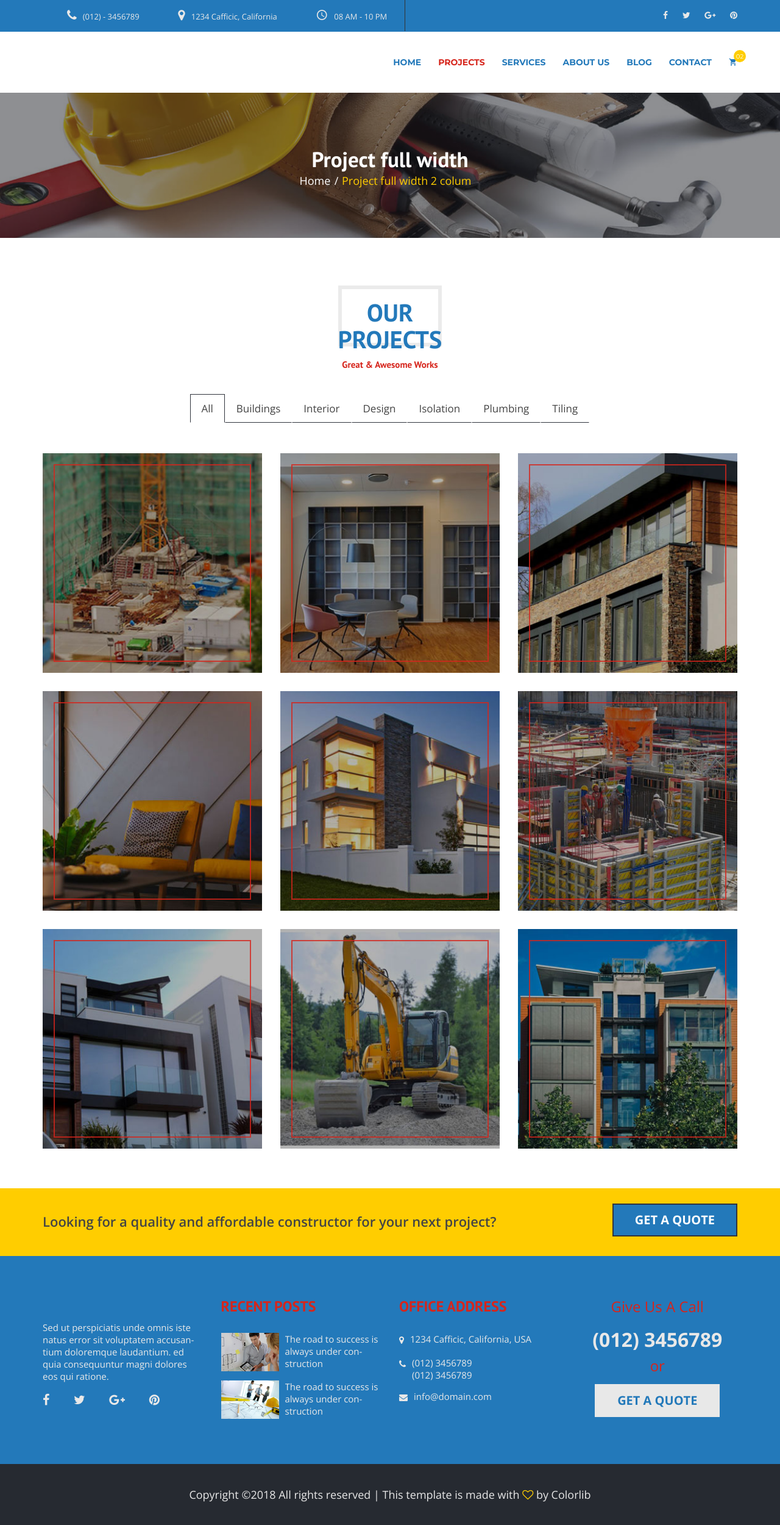
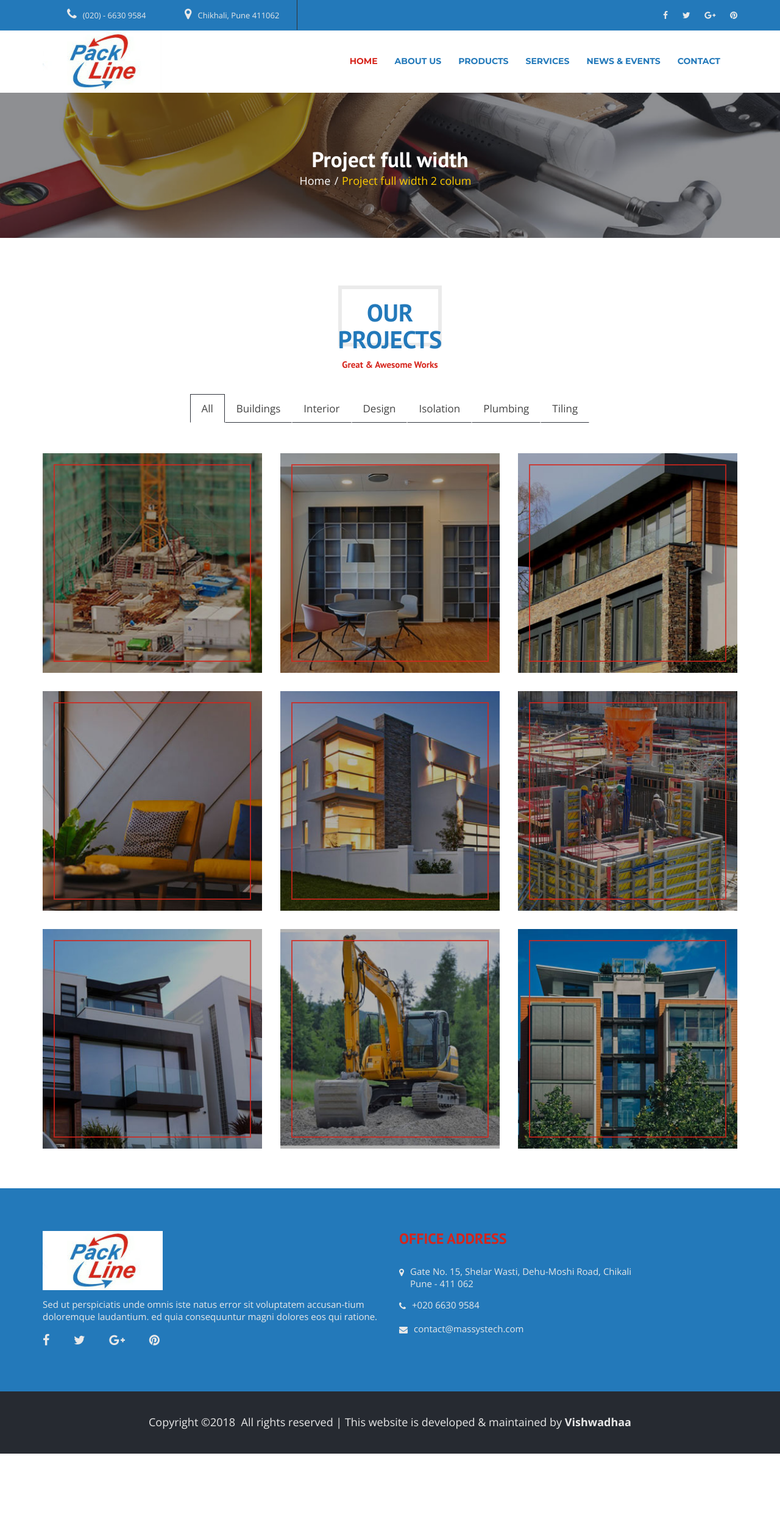
Before and after one commit to mukuldms7/Pack-Line, a plain HTML site: page webuilder/project-grid-three-column.html in a window 1280 px wide. Shown: the whole page at 61% size. After the commit the page ends 2383 px from the top, so only its background shows below. Drawn offline with nearby package versions, Linux system fonts and the light colour scheme; some packages are replaced by stand-ins of ours.

Commit message:
products page

```diff
--- a/webuilder/project-grid-three-column.html
+++ b/webuilder/project-grid-three-column.html
@@ -7,7 +7,7 @@
 
         <link rel="icon" href="img/fav-icon.png" type="image/x-icon" />
         <!-- The above 3 meta tags *must* come first in the head; any other head content must come *after* these tags -->
-        <title>Construction - WeBuilder Template</title>
+        <title>Pack Line</title>
 
         <!-- Icon css link -->
         <link href="css/font-awesome.min.css" rel="stylesheet">
@@ -42,9 +42,9 @@
             <div class="header_top_area">
                 <div class="container">
                     <div class="pull-left">
-                        <a href="#"><i class="fa fa-phone"></i>(012) - 3456789</a>
-                        <a href="#"><i class="fa fa-map-marker"></i>1234 Cafficic, California</a>
-                        <a href="#"><i class="mdi mdi-clock"></i>08 AM - 10 PM</a>
+                        <a><i class="fa fa-phone"></i>(020) - 6630 9584</a>
+                        <a><i class="fa fa-map-marker"></i>Chikhali, Pune 411062</a>
+                        <!--<a><i class="mdi mdi-clock"></i>08 AM - 10 PM</a>-->
                     </div>
                     <div class="pull-right">
                         <ul class="header_social">
@@ -67,34 +67,34 @@
                             <span class="icon-bar"></span>
                             <span class="icon-bar"></span>
                             </button>
-                            <a class="navbar-brand" href="#"><img src="img/logo.png" alt=""></a>
+                            <a class="navbar-brand" href="index.html"><img src="img/logo.jpg" alt=""></a>
                         </div>
 
                         <!-- Collect the nav links, forms, and other content for toggling -->
                         <div class="collapse navbar-collapse" id="bs-example-navbar-collapse-1">
                             <ul class="nav navbar-nav navbar-right">
-                                <li class="dropdown submenu">
-                                    <a href="#" class="dropdown-toggle" data-toggle="dropdown" role="button" aria-haspopup="true" aria-expanded="false">Home</a>
-                                    <ul class="dropdown-menu">
+                                <li class="dropdown submenu active">
+                                    <a href="index.html">Home</a>
+                                    <!--<ul class="dropdown-menu">
                                         <li><a href="index.html">Home 01</a></li>
                                         <li><a href="index-2.html">Home 02</a></li>
-                                    </ul>
+                                    </ul>-->
                                 </li>
-                                <li class="dropdown submenu active">
-                                    <a href="#" class="dropdown-toggle" data-toggle="dropdown" role="button" aria-haspopup="true" aria-expanded="false">Projects</a>
-                                    <ul class="dropdown-menu">
+                                <li><a href="index.html#about">About Us</a></li>
+                                <li><a href="project-grid-three-column.html">Products</a>
+                                    <!--<ul class="dropdown-menu">
                                         <li><a href="project-full-width.html">Project Full Width</a></li>
                                         <li><a href="project-grid-three-column.html">Project Grid 01</a></li>
                                         <li><a href="project-grid-two-column.html">Project Grid 02</a></li>
                                         <li><a href="project-three-column.html">Project Grid 03</a></li>
                                         <li><a href="project-single.html">Single Project</a></li>
-                                    </ul>
+                                    </ul>-->
                                 </li>
-                                <li><a href="service-single.html">Services</a></li>
-                                <li><a href="#">about us</a></li>
-                                <li><a href="blog-details.html">blog</a></li>
-                                <li><a href="#">Contact</a></li>
-                                <li class="icon_search"><a href="#"><i class="mdi mdi-cart"></i></a></li>
+                                <li><a href="index.html#services">Services</a></li>
+
+                                <li><a href="index.html#events">News & Events</a></li>
+                                <li><a href="index.html#contact">Contact</a></li>
+                                <!--<li class="icon_search"><a href="#"><i class="mdi mdi-cart"></i></a></li>-->
                             </ul>
                         </div><!-- /.navbar-collapse -->
                     </nav>
@@ -266,7 +266,7 @@
         <!--================End Our Project2 Area =================-->
 
         <!--================Get Quote Area =================-->
-        <section class="get_quote_area yellow_get_quote">
+        <!--<section class="get_quote_area yellow_get_quote">
             <div class="container">
                 <div class="pull-left">
                     <h4>Looking for a quality and affordable constructor for your next project?</h4>
@@ -275,7 +275,7 @@
                     <a class="get_btn_black" href="#">GET A QUOTE</a>
                 </div>
             </div>
-        </section>
+        </section>-->
         <!--================End Get Quote Area =================-->
 
         <!--================Footer Area =================-->
@@ -283,9 +283,9 @@
             <div class="footer_widgets_area">
                 <div class="container">
                     <div class="row footer_widgets_inner">
-                        <div class="col-md-3 col-sm-6">
+                        <div class="col-md-6 col-sm-6">
                             <aside class="f_widget about_widget">
-                                <img src="img/footer-logo.png" alt="">
+                                <img src="img/footer-logo..jpg" alt="">
                                 <p>Sed ut perspiciatis unde omnis iste natus error sit voluptatem accusan-tium doloremque laudantium. ed quia consequuntur magni dolores eos qui ratione.</p>
                                 <ul>
                                     <li><a href="#"><i class="fa fa-facebook"></i></a></li>
@@ -295,7 +295,7 @@
                                 </ul>
                             </aside>
                         </div>
-                        <div class="col-md-3 col-sm-6">
+                        <!--<div class="col-md-4 col-sm-6">
                             <aside class="f_widget recent_widget">
                                 <div class="f_w_title">
                                     <h3>Recent Posts</h3>
@@ -319,8 +319,8 @@
                                     </div>
                                 </div>
                             </aside>
-                        </div>
-                        <div class="col-md-3 col-sm-6">
+                        </div>-->
+                        <div class="col-md-6 col-sm-6">
                             <aside class="f_widget address_widget">
                                 <div class="f_w_title">
                                     <h3>Office Address</h3>
@@ -331,7 +331,7 @@
                                             <i class="fa fa-map-marker"></i>
                                         </div>
                                         <div class="media-body">
-                                            <p>1234 Cafficic, California, USA</p>
+                                            <p>Gate No. 15, Shelar Wasti, Dehu-Moshi Road, Chikali<br>Pune - 411 062</p>
                                         </div>
                                     </div>
                                     <div class="media">
@@ -339,8 +339,8 @@
                                             <i class="fa fa-phone"></i>
                                         </div>
                                         <div class="media-body">
-                                            <p>(012) 3456789 </p>
-                                            <p>(012) 3456789 </p>
+                                            <p>+020 6630 9584</p>
+                                            <!--<p>(012) 3456789 </p>-->
                                         </div>
                                     </div>
                                     <div class="media">
@@ -348,27 +348,27 @@
                                             <i class="fa fa-envelope"></i>
                                         </div>
                                         <div class="media-body">
-                                            <p>info@domain.com</p>
+                                            <p>contact@massystech.com</p>
                                         </div>
                                     </div>
                                 </div>
                             </aside>
                         </div>
-                        <div class="col-md-3 col-sm-6">
+                        <!--<div class="col-md-3 col-sm-6">
                             <aside class="f_widget give_us_widget">
                                 <h5>Give Us A Call</h5>
                                 <h4>(012) 3456789</h4>
                                 <h5>or</h5>
                                 <a class="get_bg_btn" href="#">GET A QUOTE</a>
                             </aside>
-                        </div>
+                        </div>-->
                     </div>
                 </div>
             </div>
             <div class="footer_copy_right">
                 <div class="container">
                     <h4><!-- Link back to Colorlib can't be removed. Template is licensed under CC BY 3.0. -->
-Copyright &copy;<script>document.write(new Date().getFullYear());</script> All rights reserved | This template is made with <i class="fa fa-heart-o" aria-hidden="true"></i> by <a href="https://colorlib.com" target="_blank">Colorlib</a>
+Copyright &copy;<script>document.write(new Date().getFullYear());</script>&nbsp; All rights reserved | This website is developed & maintained by <a href="https://colorlib.com" target="_blank"><b>Vishwadhaa</b></a>
 <!-- Link back to Colorlib can't be removed. Template is licensed under CC BY 3.0. --></h4>
                 </div>
             </div>
```
Also changed, not shown: webuilder/index.html (+1 -2 lines).
